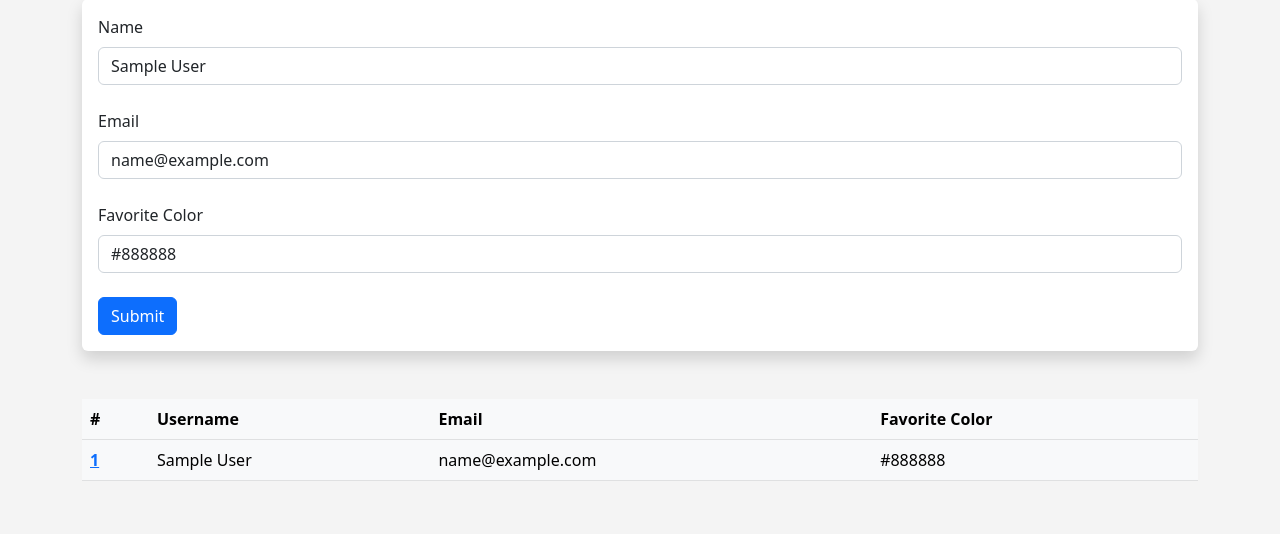
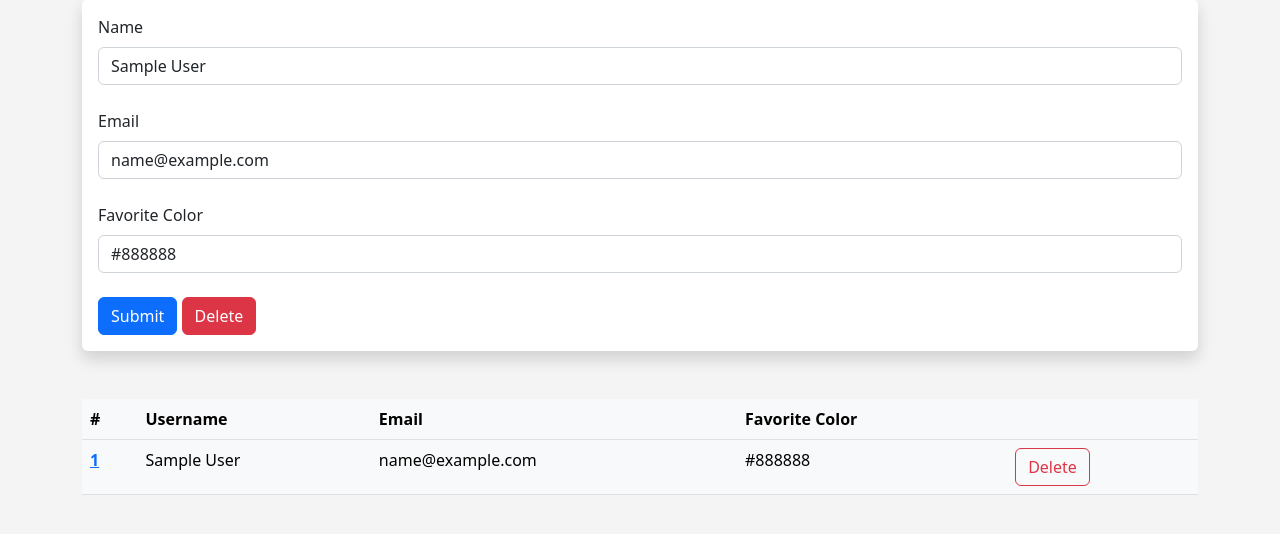
Before and after one commit to Kirasumairu/flask-project, a Flask app: page /update/1 in a window 1280 px wide. Shown: the part 233-767 px from the top of the page. Run offline with Flask 2, Linux system fonts and the light colour scheme; tables that the repository leaves empty hold one stand-in row (values such as "Sample post").

Commit message:
Delete db records

```diff
--- a/web/main.py
+++ b/web/main.py
@@ -81,6 +81,27 @@ def update(id):
     user_to_update=user_to_update
   )
 
+@app.route('/delete/<int:id>')
+def delete(id):
+  user_to_delete = Users.query.get_or_404(id)
+  name = None
+  form = UserForm()
+  try:
+    db.session.delete(user_to_delete)
+    db.session.commit()
+    flash('User Deleted Successfully!')
+  except:
+    flash('Error! Looks like there was a problem... Try again')
+
+  our_users = Users.query.order_by(Users.date_added)
+  return render_template(
+    'add_user.html',
+    form=form,
+    name=name,
+    our_users=our_users
+  )
+
+
 @app.route('/users/add', methods=['GET', 'POST'])
 def add_user():
   name = None
--- a/web/templates/update.html
+++ b/web/templates/update.html
@@ -29,6 +29,7 @@
       {{ form.favorite_color(class='form-control', value=user_to_update.favorite_color) }}
       </br>
       {{ form.submit(class='btn btn-primary') }}
+      <a class="btn btn-danger" href="{{ url_for('delete', id=user_to_update.id)}}" role="button">Delete</a>
     </form>
   </div>
 {% endif %}
--- a/web/templates/user_list.html
+++ b/web/templates/user_list.html
@@ -5,6 +5,7 @@
       <th scope="col">Username</th>
       <th scope="col">Email</th>
       <th scope="col">Favorite Color</th>
+      <th scope="col"></th>
     </tr>
   </thead>
   <tbody>
@@ -14,6 +15,11 @@
         <td>{{ our_user.name }}</td>
         <td>{{ our_user.email }}</td>
         <td>{{ our_user.favorite_color }}</td>
+        <td>
+          <a class="btn btn-outline-danger" href="{{ url_for('delete', id=our_user.id)}}" role="button">
+            Delete
+          </a>
+        </td>
       </tr>
     {% endfor %}
   </tbody>
```
